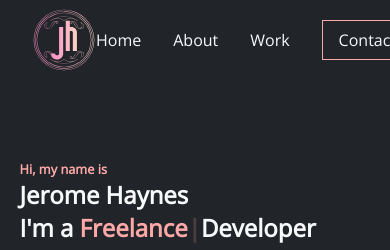
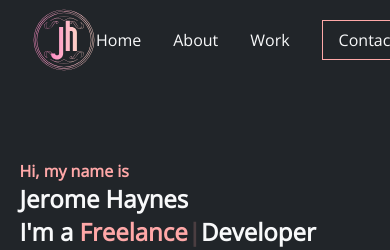
Before and after one commit to dev-rome/v1, a React (Create React App) app: page / in a window 390 px wide. Shown: the top 250 px of the page. Built offline with nearby package versions, Linux system fonts and the light colour scheme.

Commit message:
change title back to 1rem

```diff
--- a/src/section/Hero.css
+++ b/src/section/Hero.css
@@ -46,10 +46,6 @@
 
 @media (max-width: 768px) {
 
-    .hero__title--small {
-        font-size: .8rem;
-    }
-
     .hero__title--big {
         font-size: 1.5rem;
     }
```
